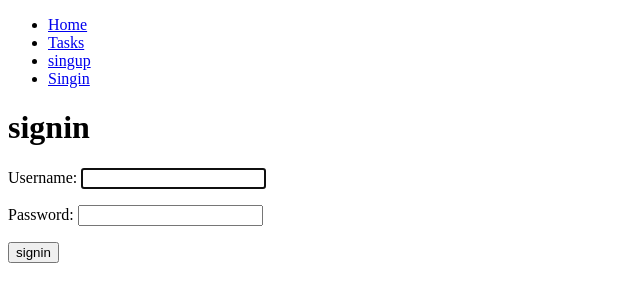
After one commit to Arturo-daza/Django-to-do-app, a Django app: page /signin/ in a window 1280 px wide. The commit adds this page. Shown: the top 302 px of the page, without its empty margins (0-640 px from the left). Run offline with Django 4.2, Linux system fonts and the light colour scheme.

Commit message:
Singup logic

```diff
--- a/tasks/templates/base.html
+++ b/tasks/templates/base.html
@@ -26,6 +26,9 @@
             <li>
                 <a href="/signup">singup</a>
             </li>
+            <li>
+                <a href="/signup">Singin</a>
+            </li>
             {% endif %}
         </ul>
     </nav>
--- /dev/null
+++ b/tasks/templates/signin.html
@@ -0,0 +1,14 @@
+{% extends 'base.html' %}
+
+{% block content %}
+    <h1>signin</h1>
+    <form action="/signin/" method="POST">
+        {% csrf_token %}
+        {{ error }}
+        {{ form.as_p }}
+
+        <button>
+            signin
+        </button>
+    </form>
+{% endblock content %}
--- a/tasks/views.py
+++ b/tasks/views.py
@@ -1,7 +1,7 @@
 from django.shortcuts import render, redirect
-from django.contrib.auth.forms import UserCreationForm
+from django.contrib.auth.forms import UserCreationForm, AuthenticationForm
 from django.contrib.auth.models import User
-from django.contrib.auth import login, logout
+from django.contrib.auth import login, logout, authenticate
 from django.http import HttpResponse
 from django.db import IntegrityError
 
@@ -44,9 +44,35 @@ def signup(request):
         print(request.POST)
         print("obteniendo datos")
 
+
 def tasks(request):
     return render(request, "tasks.html")
+
 
 def signout(request):
     logout(request)
     return redirect("home")
+
+
+def signin(request):
+    if request.method == "GET":
+        return render(request, "signin.html", {"form": AuthenticationForm()})
+    else:
+        user = authenticate(
+            request,
+            username=request.POST["username"],
+            password=request.POST["password"],
+        )
+        if user is None:
+            return render(
+                request,
+                "signin.html",
+                {
+                    "form": AuthenticationForm(),
+                    "error": "Username and password did not match",
+                },
+            )
+        else:
+            login(request, user)
+            return redirect("tasks")
+        return render(request, "signin.html", {"form": AuthenticationForm()})
--- a/todoapp/urls.py
+++ b/todoapp/urls.py
@@ -22,5 +22,6 @@ urlpatterns = [
     path("", views.home, name="home"),
     path("signup/", views.signup, name= "signup"),
     path("tasks/", views.tasks, name="tasks"),
-    path("logout/", views.signout, name="logout")
+    path("logout/", views.signout, name="logout"),
+    path("signin/", views.signin, name="logout")
 ]
```
Also changed, not shown: db.sqlite3.
